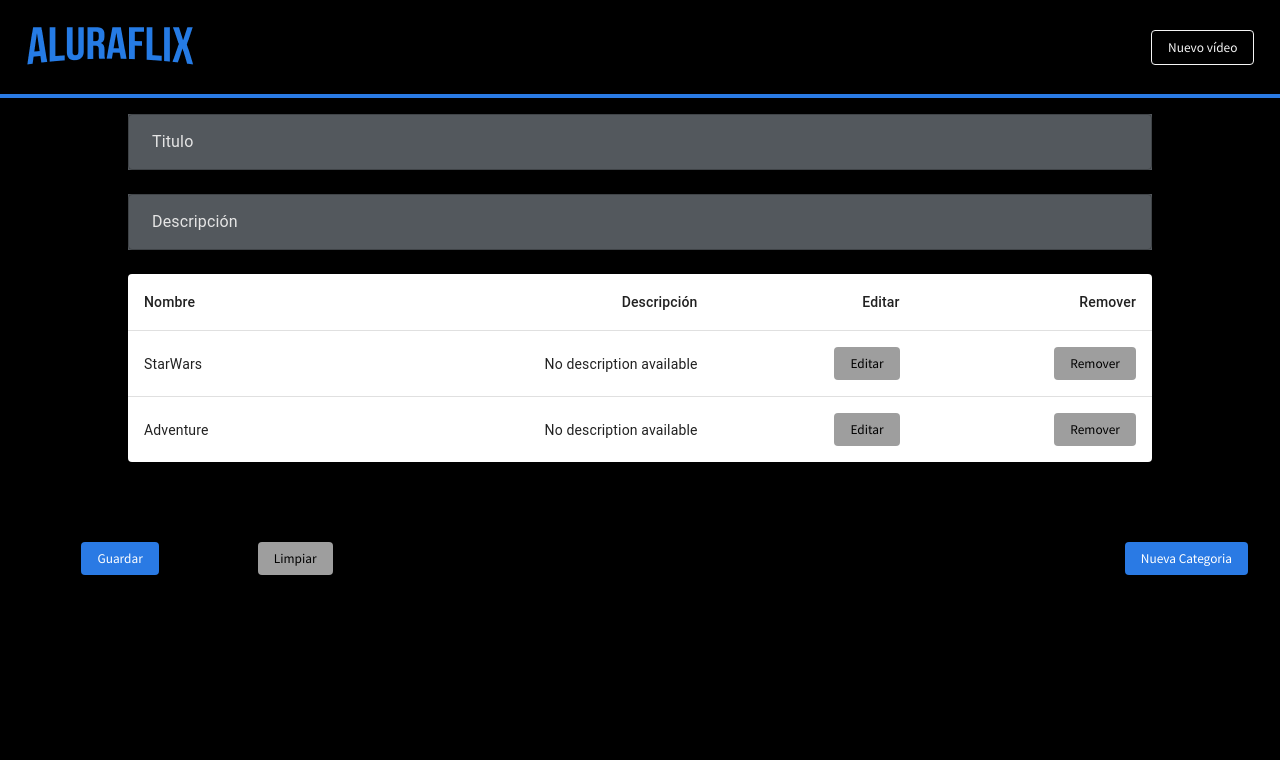
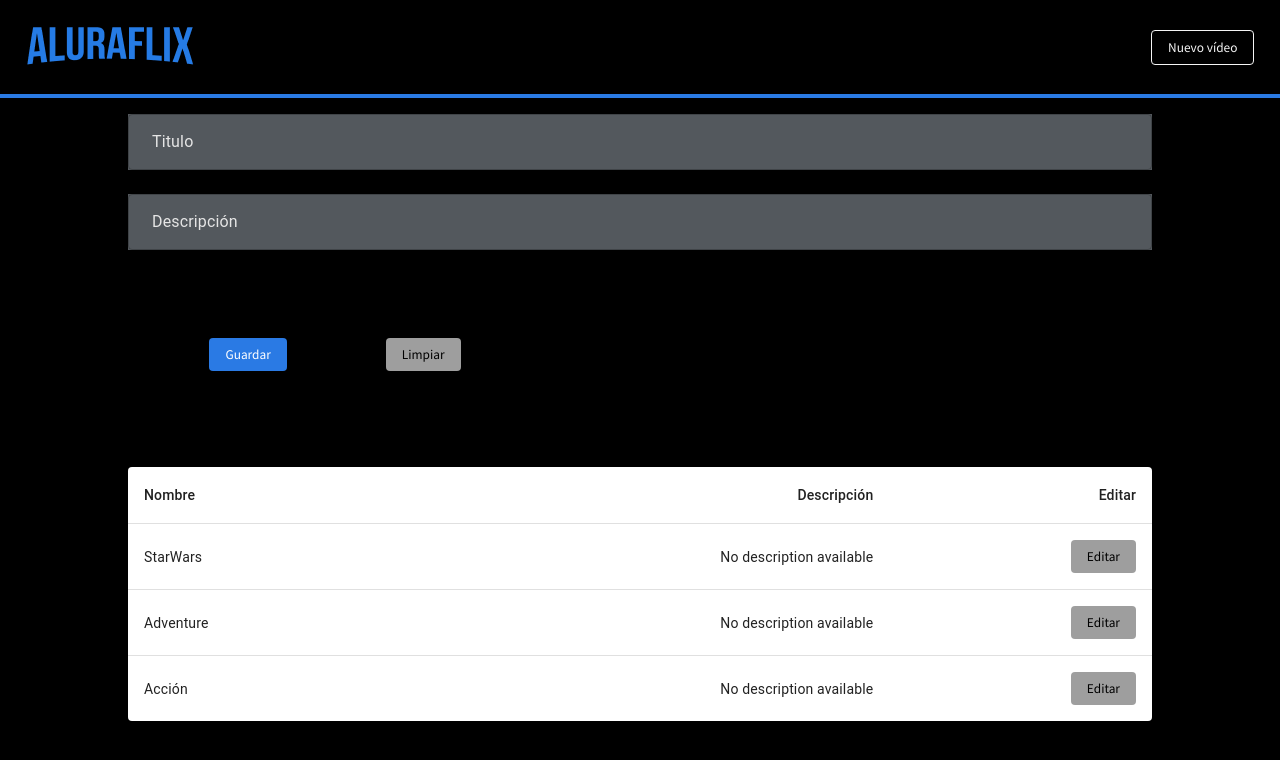
Before and after one commit to jap102321/aluraflix, a React (Create React App) app: page /new/category in a window 1280 px wide. Shown: the top 760 px of the page. Built offline with nearby package versions, Linux system fonts and the light colour scheme; data requests are answered from the project's data file.

Commit message:
Adding new category added

```diff
--- a/db.json
+++ b/db.json
@@ -135,5 +135,12 @@
         }
       ]
     }
+  ],
+  "updatableMovies": [
+    {
+      "id": "Acción",
+      "nombre": "Acción",
+      "mov": []
+    }
   ]
 }
--- a/src/api/Api.js
+++ b/src/api/Api.js
@@ -8,3 +8,13 @@ export const search = async (url, setData) => {
   const res = await api.get(url);
   setData(res.data);
 };
+
+export const updateCategories = async (url, setData) => {
+  try {
+    const response = await api.post(url, setData);
+    console.log("osi");
+    return response.data;
+  } catch (err) {
+    throw err;
+  }
+};
--- a/src/components/AddContent/Card.jsx
+++ b/src/components/AddContent/Card.jsx
@@ -1,9 +1,14 @@
+import { useLocation } from "react-router-dom";
 import styles from "./Card.module.css";
 import { Link } from "react-router-dom";
 import Button from "../button/Button";
 
 const Card = () => {
-  return (
+  const url = useLocation().pathname;
+  let catTest = <p>Page undefined</p>;
+
+  if (url === "/new/video") {
+    catTest = (
       <div className={styles.card}>
         <div className={styles.cardButtons}>
           <div className={styles.functionButtons}>
@@ -18,6 +23,20 @@ const Card = () => {
         </div>
       </div>
     );
+    //Inputs category
+  } else if (url === "/new/category") {
+    catTest = (
+      <div className={styles.card}>
+        <div className={styles.cardButtons}>
+          <div className={styles.functionButtons}>
+            <Button styling="blue" description="Guardar" type="submit" />
+            <Button styling="gray" description={"Limpiar"} />
+          </div>
+        </div>
+      </div>
+    );
+  }
+  return <>{catTest}</>;
 };
 
 export default Card;
--- a/src/components/AddContent/NewCategory.jsx
+++ b/src/components/AddContent/NewCategory.jsx
@@ -10,15 +10,25 @@ import TableRow from "@mui/material/TableRow";
 import Paper from "@mui/material/Paper";
 import Button from "../button/Button";
 import { validateTitle } from "../../validators/validateCategory";
+import Card from "./Card";
+import { search, updateCategories } from "../../api/Api";
 
 const NewCategory = ({ categoryList }) => {
   const [title, setTitle] = useState({ value: "", valid: null });
   const [description, setDescription] = useState("");
   const [movieList, setMovieList] = useState([]);
+  const [formData, setFormData] = useState([]);
+  const [newCat, setNewCat] = useState([]);
+  const url = "/updatableMovies";
+
   //Data Table
   useEffect(() => {
     categoryList.map((cat) => setMovieList(cat));
   });
+  useEffect(() => {
+    search(url, setNewCat);
+  }, []);
+
   //Styling
   const styleReplacement = {
     style: {
@@ -27,9 +37,29 @@ const NewCategory = ({ categoryList }) => {
     },
   };
 
+  const handleSubmit = async () => {
+    if (!formData == []) {
+      try {
+        const resp = await updateCategories(url, formData);
+        console.log(resp);
+      } catch (err) {
+        throw err;
+      }
+    } else {
+      setTimeout(() => {}, 300);
+    }
+  };
+
   return (
     <div className={styles.addNewContent}>
-      <form className={styles.form}>
+      <form
+        className={styles.form}
+        onSubmit={async (e) => {
+          e.preventDefault();
+          setFormData({ id: title.value, nombre: title.value, mov: [] });
+          handleSubmit();
+        }}
+      >
         <TextField
           className={styles.input}
           id="title"
@@ -68,6 +98,7 @@ const NewCategory = ({ categoryList }) => {
             setDescription(e.target.value);
           }}
         />
+        <Card />
       </form>
 
       <TableContainer
@@ -81,7 +112,6 @@ const NewCategory = ({ categoryList }) => {
               <TableCell>Nombre</TableCell>
               <TableCell align="right">Descripción</TableCell>
               <TableCell align="right">Editar</TableCell>
-              <TableCell align="right">Remover</TableCell>
             </TableRow>
           </TableHead>
           <TableBody>
@@ -101,8 +131,23 @@ const NewCategory = ({ categoryList }) => {
                 <TableCell align="right">
                   <Button styling="gray" description="Editar"></Button>
                 </TableCell>
+              </TableRow>
+            ))}
+            {newCat.map((data, i) => (
+              <TableRow
+                key={data.id}
+                sx={{ "&:last-child td, &:last-child th": { border: 0 } }}
+              >
+                <TableCell component="th" scope="row">
+                  {data.nombre}
+                </TableCell>
                 <TableCell align="right">
-                  <Button styling="gray" description="Remover"></Button>
+                  {data.description
+                    ? data.description
+                    : "No description available"}
+                </TableCell>
+                <TableCell align="right">
+                  <Button styling="gray" description="Editar"></Button>
                 </TableCell>
               </TableRow>
             ))}
--- a/src/components/AddContent/NewVideo.jsx
+++ b/src/components/AddContent/NewVideo.jsx
@@ -1,4 +1,4 @@
-import { useEffect, useState } from "react";
+import { useState } from "react";
 import styles from "../../assets/css/AddElements.module.css";
 import TextField from "@mui/material/TextField";
 import { Autocomplete } from "@mui/material";
@@ -7,13 +7,13 @@ import {
   validateTitle,
   validateTrailer,
 } from "../../validators/validateMovie";
+import Card from "./Card";
 
 const NewVideo = (props) => {
   const [title, setTitle] = useState({ value: "", valid: null });
   const [poster, setPoster] = useState({ value: "", valid: null });
   const [dateOfRel, setDateOfRel] = useState({ value: "", valid: null });
   const [trailer, setTrailer] = useState({ value: "", valid: null });
-  const url = "/movies";
 
   //Stying
   const styleReplacement = {
@@ -137,12 +137,13 @@ const NewVideo = (props) => {
           onChange={(e) => {
             const value = e.target.value;
             const valid = validateTrailer(value);
-            setTitle({ value, valid });
+            setTrailer({ value, valid });
           }}
           error={trailer.valid === false}
           helperText={trailer.valid === false && "Ingresa un enlace válido"}
         />
       </form>
+      <Card />
     </div>
   );
 };
--- a/src/components/button/Button.js
+++ b/src/components/button/Button.js
@@ -3,7 +3,7 @@ import { ButtonStyling } from "./ButtonSC";
 import { blueButton, grayButton, defaultButton } from "./ButtonTheme";
 const Button = (props) => {
   const [theme, setTheme] = useState();
-  const { description, styling } = props;
+  const { description, styling, type } = props;
 
   useEffect(() => {
     if (styling === "blue") {
@@ -14,7 +14,11 @@ const Button = (props) => {
       setTheme(defaultButton);
     }
   }, [styling]);
-  return <ButtonStyling theme={theme}>{description}</ButtonStyling>;
+  return (
+    <ButtonStyling type={type} theme={theme}>
+      {description}
+    </ButtonStyling>
+  );
 };
 
 export default Button;
--- a/src/pages/NewContent.jsx
+++ b/src/pages/NewContent.jsx
@@ -1,7 +1,6 @@
 import { useLocation } from "react-router-dom";
 import { useState, useEffect } from "react";
 import { search } from "../api/Api";
-import Card from "../components/AddContent/Card";
 import Header from "../components/header/Header";
 import NewVideo from "../components/AddContent/NewVideo";
 import NewCategory from "../components/AddContent/NewCategory";
@@ -24,7 +23,7 @@ const NewContent = ({ path }) => {
     catTest = (
       <NewCategory
         categoryList={
-          categoryList && categoryList.map((data, i) => data.categories)
+          categoryList && categoryList.map((data) => data.categories)
         }
       />
     );
@@ -34,7 +33,6 @@ const NewContent = ({ path }) => {
     <>
       <Header />
       {catTest}
-      <Card />
     </>
   );
 };
--- a/src/validators/validateCategory.js
+++ b/src/validators/validateCategory.js
@@ -1,4 +1,4 @@
 export const validateTitle = (title) => {
   const length = title.length;
-  return length >= 1 && length >= 15 ? true : false;
+  return length >= 1 && length <= 15 ? true : false;
 };
--- a/src/validators/validateMovie.js
+++ b/src/validators/validateMovie.js
@@ -1,6 +1,6 @@
 export const validateTitle = (title) => {
   const length = title.length;
-  return length >= 1 && length >= 15 ? true : false;
+  return length >= 1 && length <= 15 ? true : false;
 };
 
 export const validatePoster = (poster) => {
```
Lines whose indentation alone changed are shown as unchanged.
